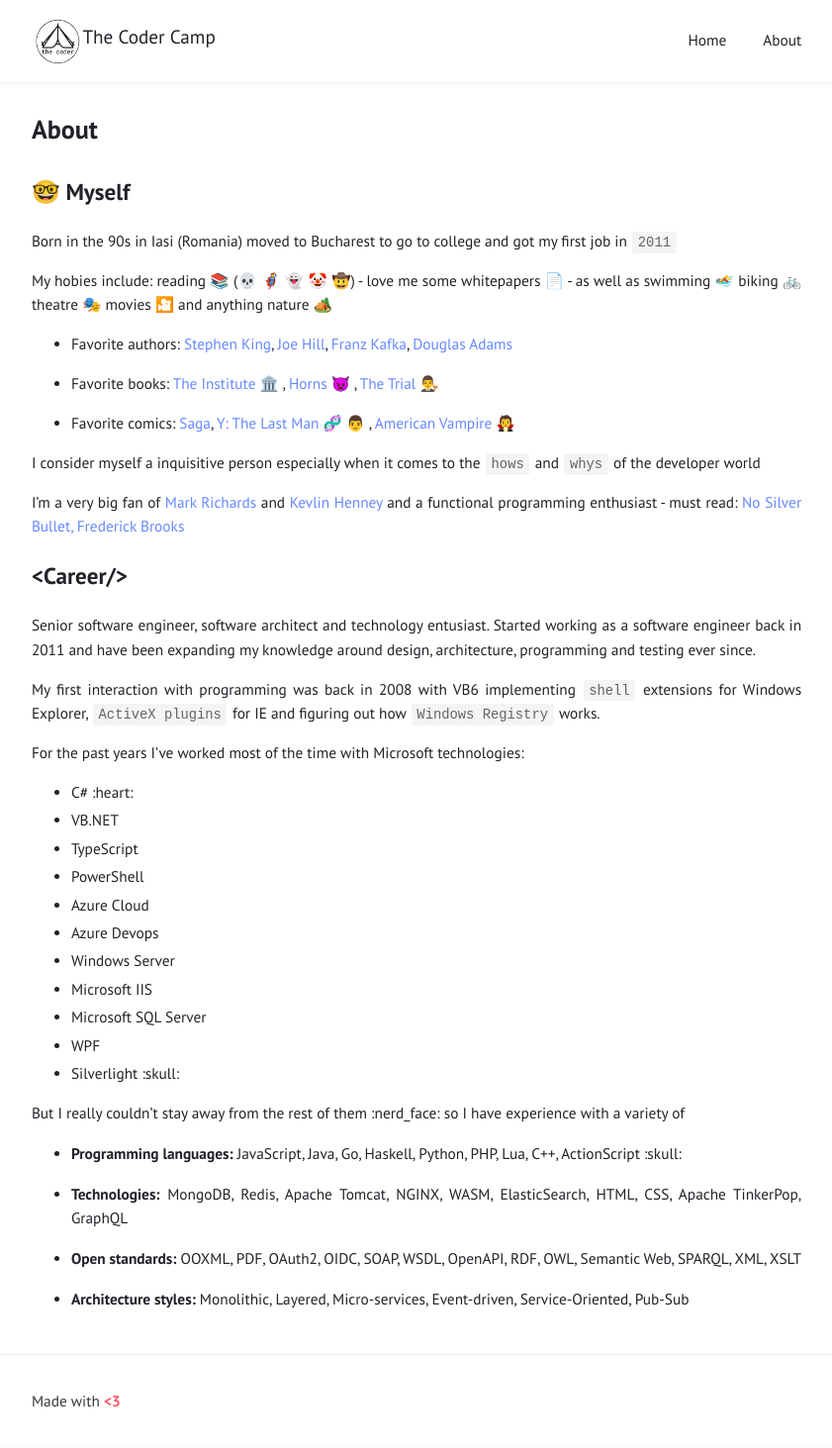
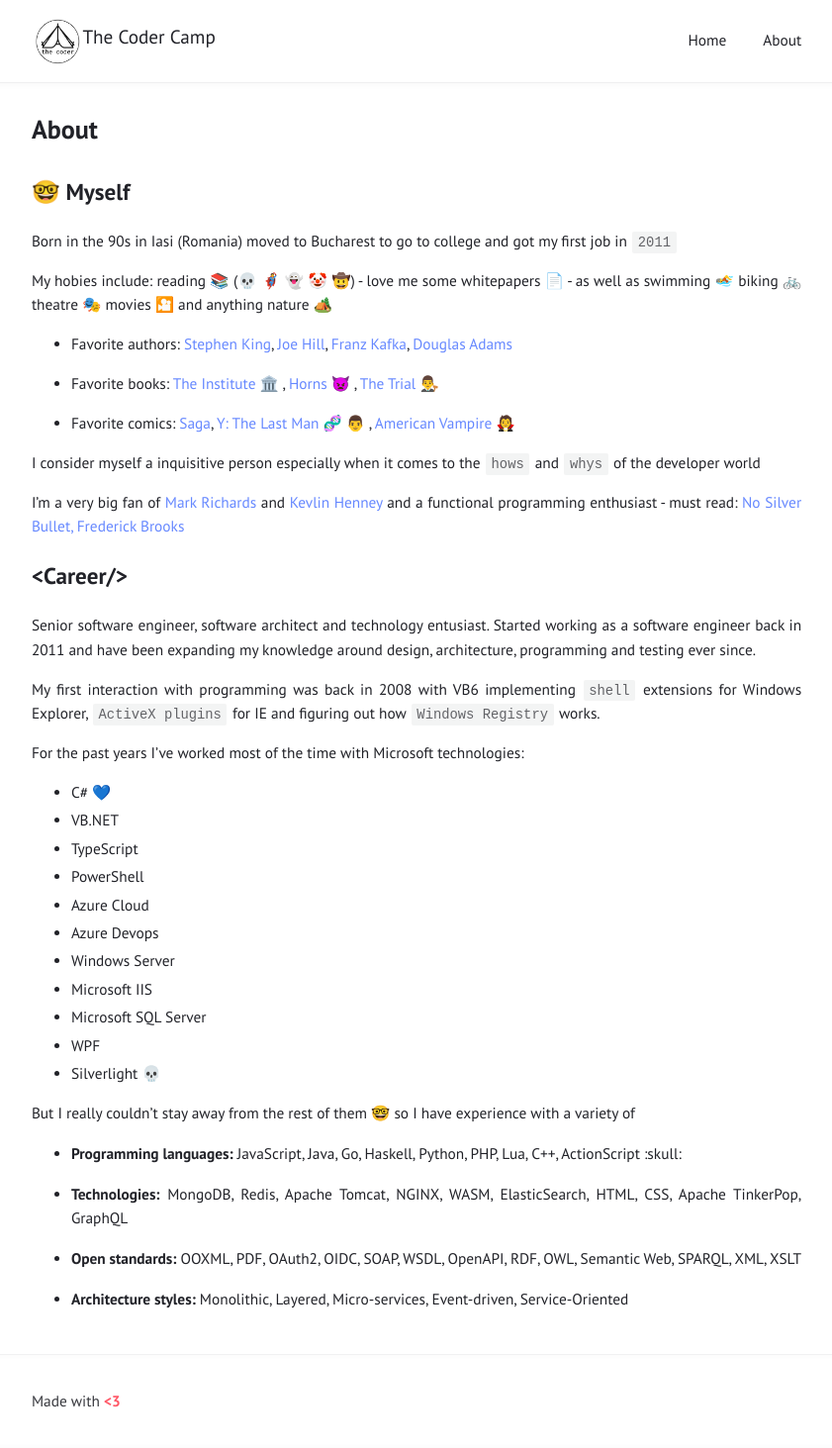
Before and after one commit to thecodercamp/thecodercamp.github.io, a Jekyll site: the page built from about.md, in a window 1280 px wide. Shown: the whole page at 99% size, without its empty margins (219-1060 px from the left). Built offline with Jekyll 4.4.1, drawn with Linux system fonts in a browser that asks for light colours; part of the change alters nothing that is shown.

Commit message:
Update about.md

```diff
--- a/about.md
+++ b/about.md
@@ -25,7 +25,7 @@ Senior software engineer, software architect and technology entusiast. Started w
 My first interaction with programming was back in 2008 with VB6 implementing `shell` extensions for Windows Explorer, `ActiveX plugins` for IE and figuring out how `Windows Registry` works.
 
 For the past years I've worked most of the time with Microsoft technologies:
-- C# :heart:
+- C# 💙
 - VB.NET
 - TypeScript
 - PowerShell
@@ -35,9 +35,9 @@ For the past years I've worked most of the time with Microsoft technologies:
 - Microsoft IIS
 - Microsoft SQL Server
 - WPF
-- Silverlight :skull:
+- Silverlight 💀
 
-But I really couldn't stay away from the rest of them :nerd_face: so I have experience with a variety of
+But I really couldn't stay away from the rest of them 🤓 so I have experience with a variety of
 
 - **Programming languages:** JavaScript, Java, Go, Haskell, Python, PHP, Lua, C++, ActionScript :skull:
 
@@ -45,4 +45,4 @@ But I really couldn't stay away from the rest of them :nerd_face: so I have expe
 
 - **Open standards:** OOXML, PDF, OAuth2, OIDC, SOAP, WSDL, OpenAPI, RDF, OWL, Semantic Web, SPARQL, XML, XSLT
 
-- **Architecture styles:** Monolithic, Layered, Micro-services, Event-driven, Service-Oriented, Pub-Sub
+- **Architecture styles:** Monolithic, Layered, Micro-services, Event-driven, Service-Oriented
```
